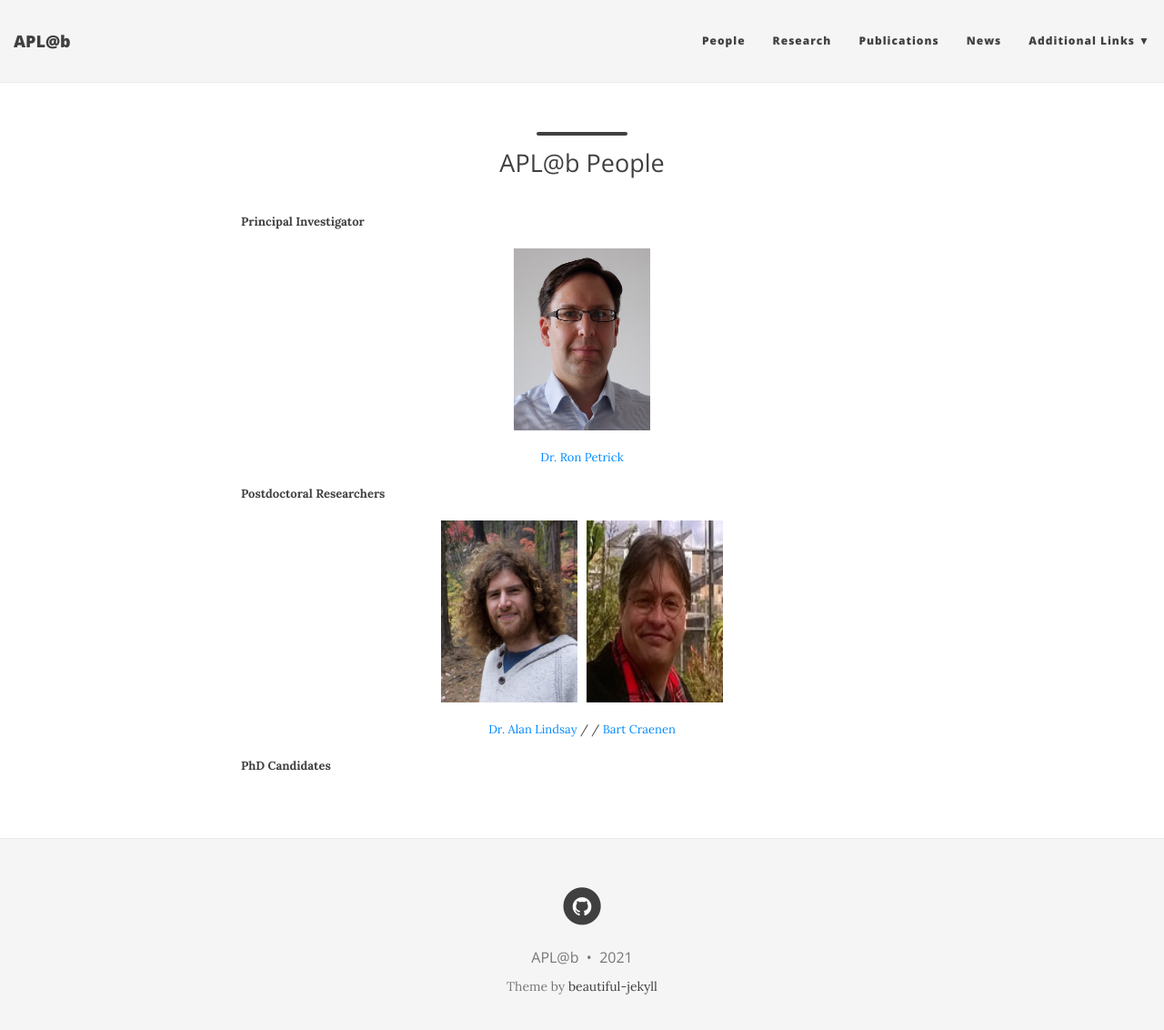
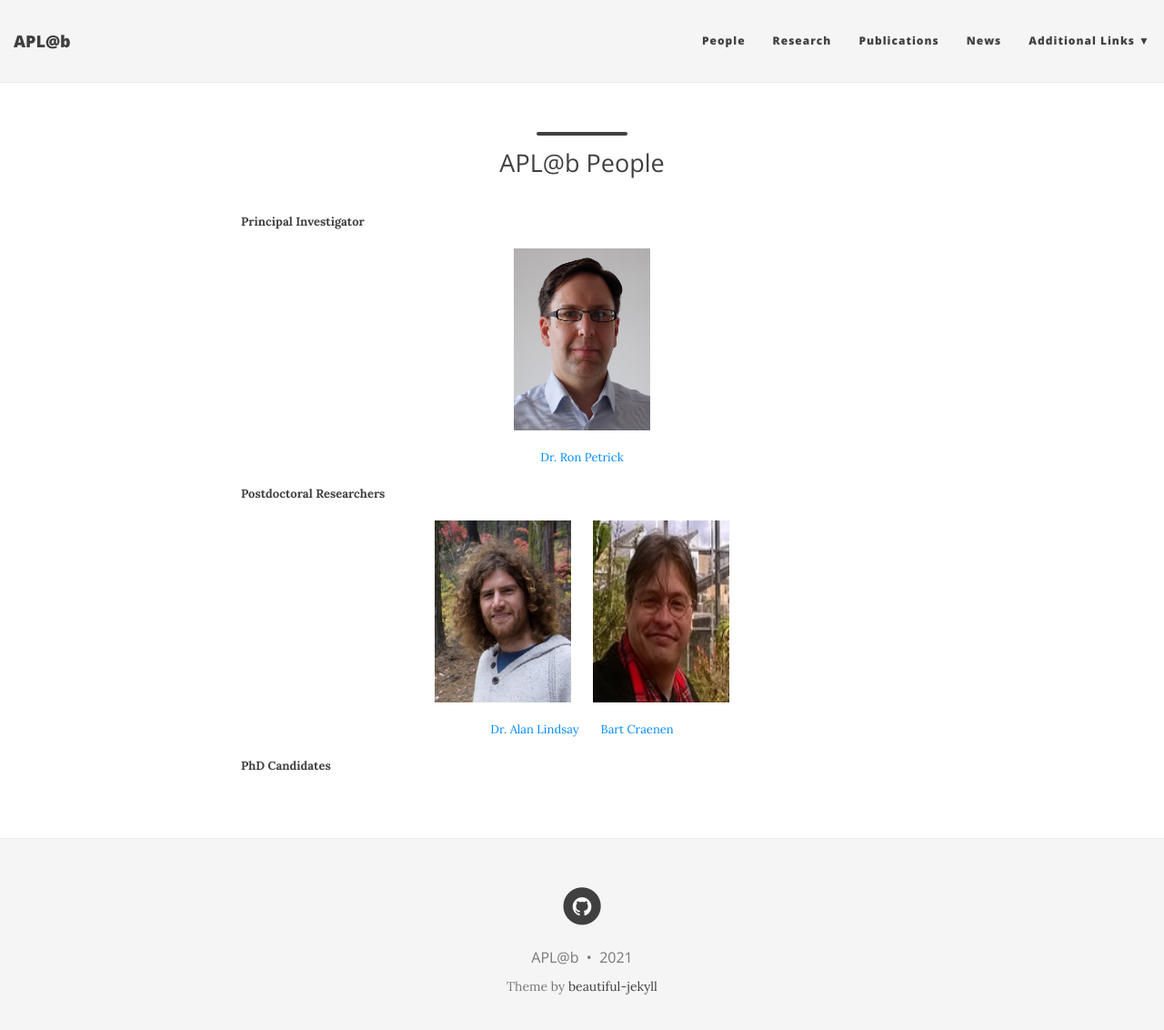
Before and after one commit to aplab2020/aplab2020.github.io, a Jekyll site: the page built from people.md, in a window 1280 px wide and 1145 px high. Shown: the top 1132 px of the window at 91% size. Built offline with Jekyll 4.4.1, drawn with Linux system fonts in a browser that asks for light colours; nearby versions of some CDN libraries.

Commit message:
Update people.md

```diff
--- a/people.md
+++ b/people.md
@@ -16,9 +16,9 @@
 
 **Postdoctoral Researchers**
 
-<p align="center"> <img src="/img/alan.jpg" align="center" width="150" height="200">   &nbsp;   <img src="/img/bart.jpg" align="center" width="150" height="200"> </p>
+<p align="center"> <img src="/img/alan.jpg" align="center" width="150" height="200">   &nbsp;  &nbsp; &nbsp; <img src="/img/bart.jpg" align="center" width="150" height="200"> </p>
 
-<p align="center"> <a href="https://researchportal.hw.ac.uk/en/persons/alan-lindsay" style="float: ;">Dr. Alan Lindsay</a>      / /
+<p align="center"> <a href="https://researchportal.hw.ac.uk/en/persons/alan-lindsay" style="float: ;">Dr. Alan Lindsay</a>      &nbsp; &nbsp; &nbsp;
                    <a href="https://scholar.google.ch/citations?hl=de&user=i8JsL7QAAAAJ&view_op=list_works" style="float: ;">Bart Craenen</a>
 </p>
 
```
